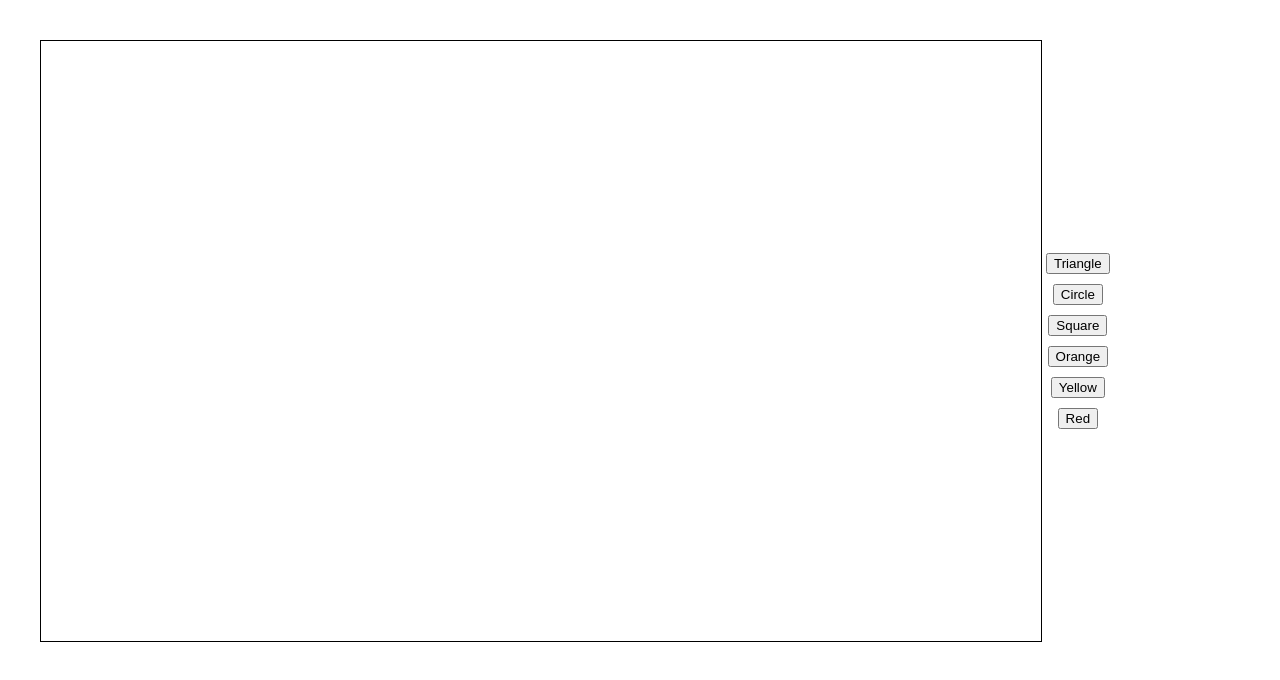
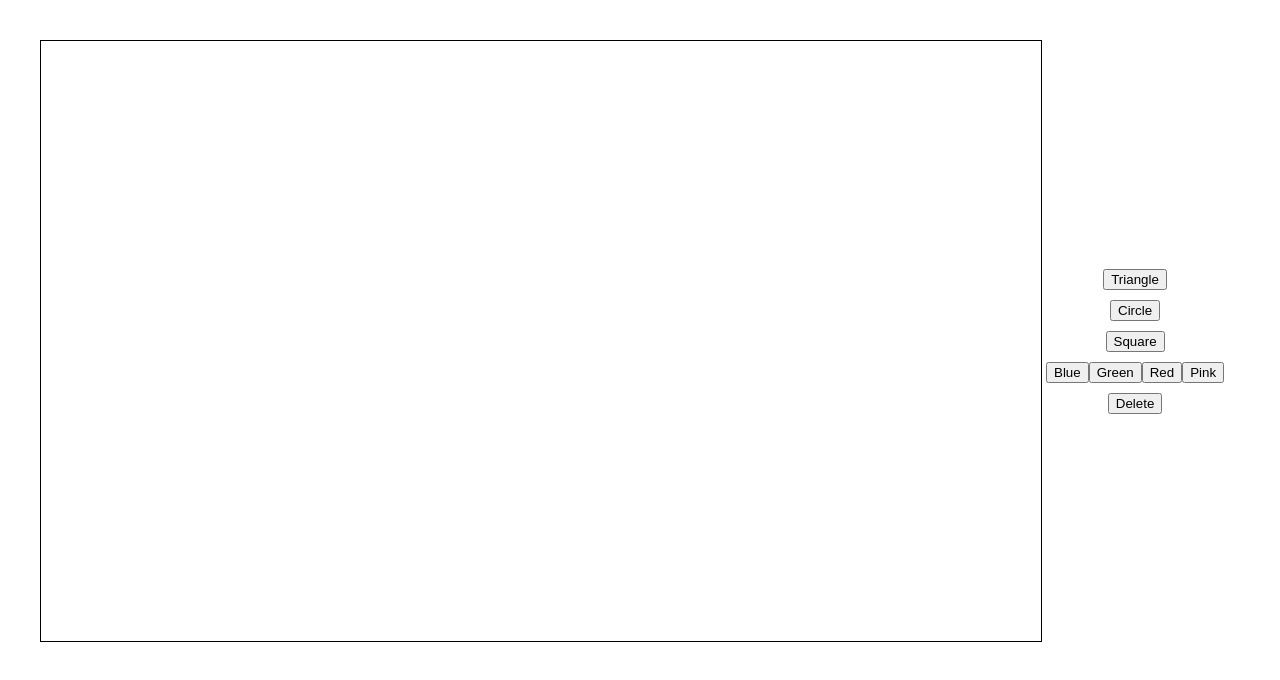
Before and after one commit to josefinunefaldt/Canvas, a React (Vite) app in the folder Live-drawing/: page / in a window 1280 px wide. Shown: the top 680 px of the page. Built offline with nearby package versions, Linux system fonts and the light colour scheme.

Commit message:
Feat: Separating to palette component

```diff
--- a/Live-drawing/src/Components/Canvas.tsx
+++ b/Live-drawing/src/Components/Canvas.tsx
@@ -2,6 +2,7 @@ import { useState, useRef } from "react";
 import Triangle from "./Triangle";
 import Circle from "./Circle";
 import Square from "./Square";
+import ColorPalette from "./ColorPalette";
 
 type Position = {
   x: number;
@@ -14,10 +15,6 @@ const Canvas = () => {
   const [lastPosition, setLastPosition] = useState<Position>({ x: 0, y: 0 });
 
   const [color, setColor] = useState("blue");
-
-  const changeColor = (newColor: string) => {
-    setColor(newColor);
-  };
 
   const startDrawing = (e: React.MouseEvent<HTMLCanvasElement>) => {
     setDrawing(true);
@@ -40,6 +37,14 @@ const Canvas = () => {
     context.stroke();
 
     setLastPosition({ x: e.nativeEvent.offsetX, y: e.nativeEvent.offsetY });
+  };
+
+  const deleteDrawing = () => {
+    const canvas = canvasRef.current;
+    if (!canvas) return;
+    const context = canvas.getContext("2d");
+    if (!context) return;
+    context.clearRect(0, 0, canvas.width, canvas.height);
   };
 
   const stopDrawing = () => {
@@ -71,9 +76,8 @@ const Canvas = () => {
         <Triangle canvasRef={canvasRef} />
         <Circle canvasRef={canvasRef} />
         <Square canvasRef={canvasRef} />
-        <button onClick={() => changeColor("orange")}>Orange</button>
-        <button onClick={() => changeColor("yellow")}>Yellow</button>
-        <button onClick={() => changeColor("red")}>Red</button>
+        <ColorPalette setColor={setColor} />
+        <button onClick={deleteDrawing}>Delete</button>
       </div>
     </div>
   );
--- /dev/null
+++ b/Live-drawing/src/Components/ColorPalette.tsx
@@ -0,0 +1,14 @@
+type ColorPaletteProps = {
+  setColor: (color: string) => void;
+};
+
+const ColorPalette = ({ setColor }: ColorPaletteProps) => (
+  <div>
+    <button onClick={() => setColor("blue")}>Blue</button>
+    <button onClick={() => setColor("green")}>Green</button>
+    <button onClick={() => setColor("red")}>Red</button>
+    <button onClick={() => setColor("pink")}>Pink</button>
+  </div>
+);
+
+export default ColorPalette;
```
